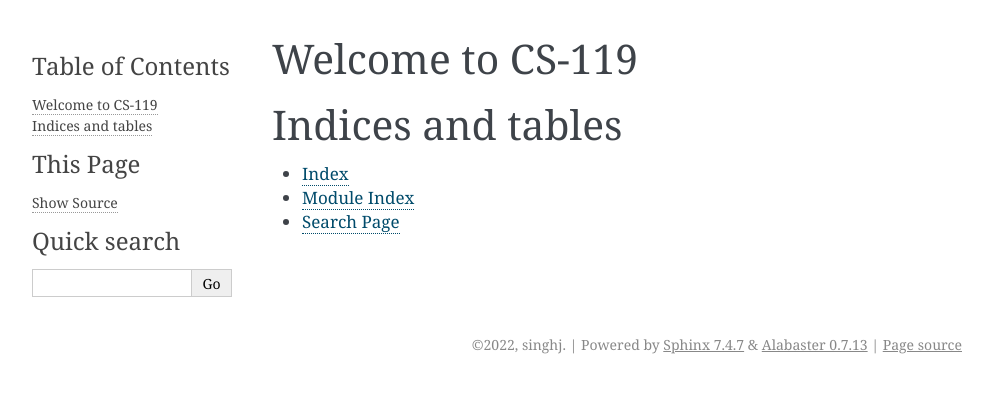
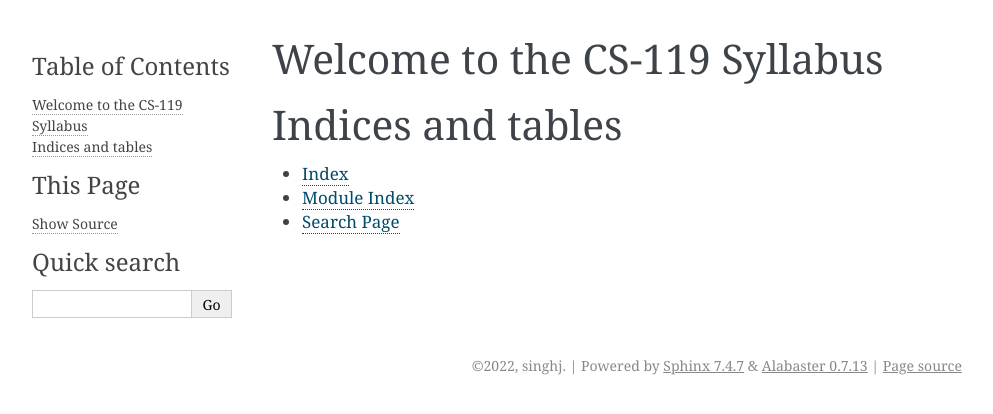
Before and after one commit to singhj/tufts-cs119-2022-h2, a Sphinx documentation site: the page built from docs/source/source/index.rst, in a window 1280 px wide. Shown: the top 414 px of the page, without its empty margins (148-1141 px from the left). Built offline with Sphinx 7.4.7, drawn with Linux system fonts in a browser that asks for light colours; some of the changed lines change nothing that is shown.

Commit message:
baby step 2

```diff
--- a/docs/source/source/index.rst
+++ b/docs/source/source/index.rst
@@ -1,9 +1,4 @@
-.. 2022-h2 documentation master file, created by
-   sphinx-quickstart on Sun Jun 26 20:25:44 2022.
-   You can adapt this file completely to your liking, but it should at least
-   contain the root `toctree` directive.
-
-Welcome to CS-119
+Welcome to the CS-119 Syllabus
 ===================================
 
 .. toctree::
```
